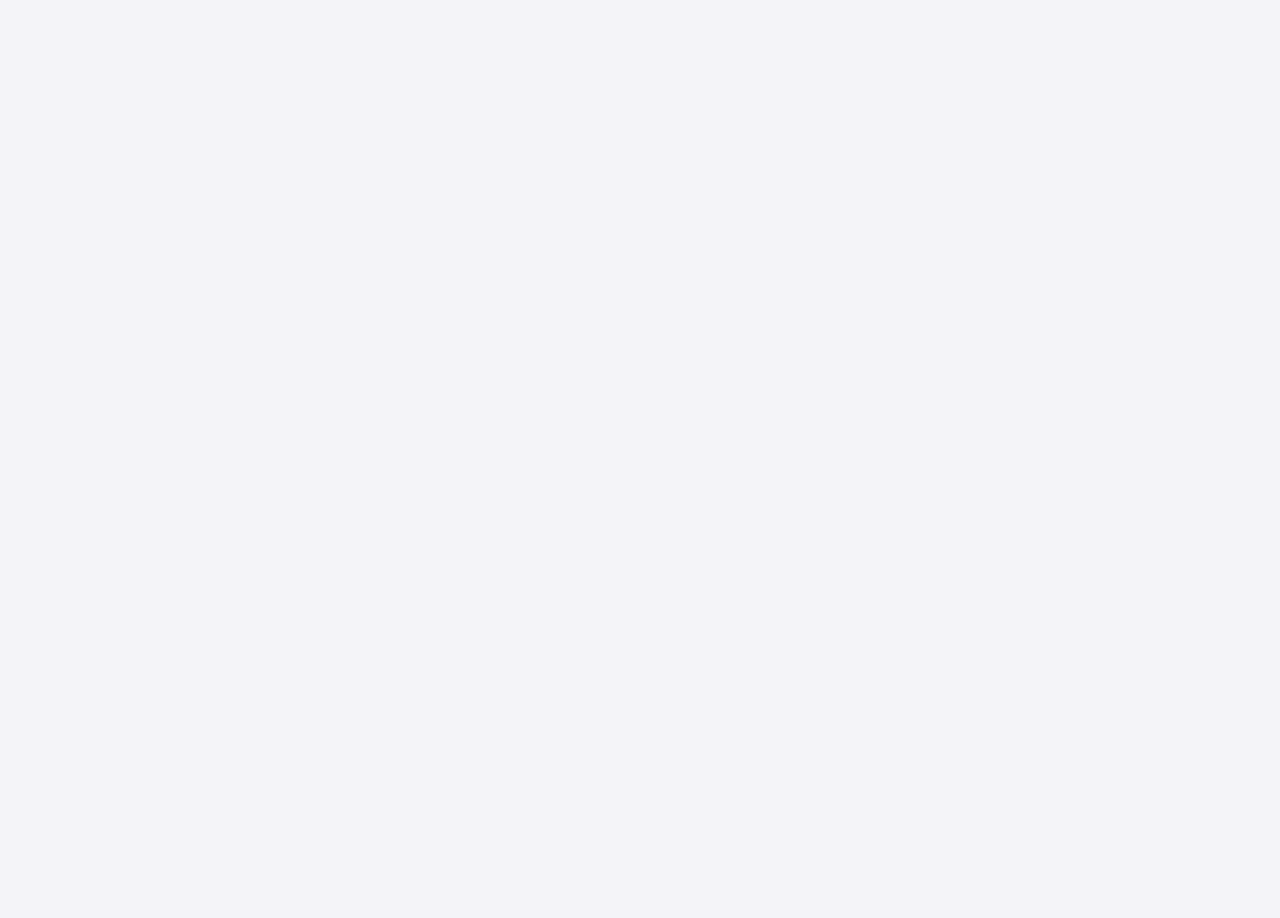
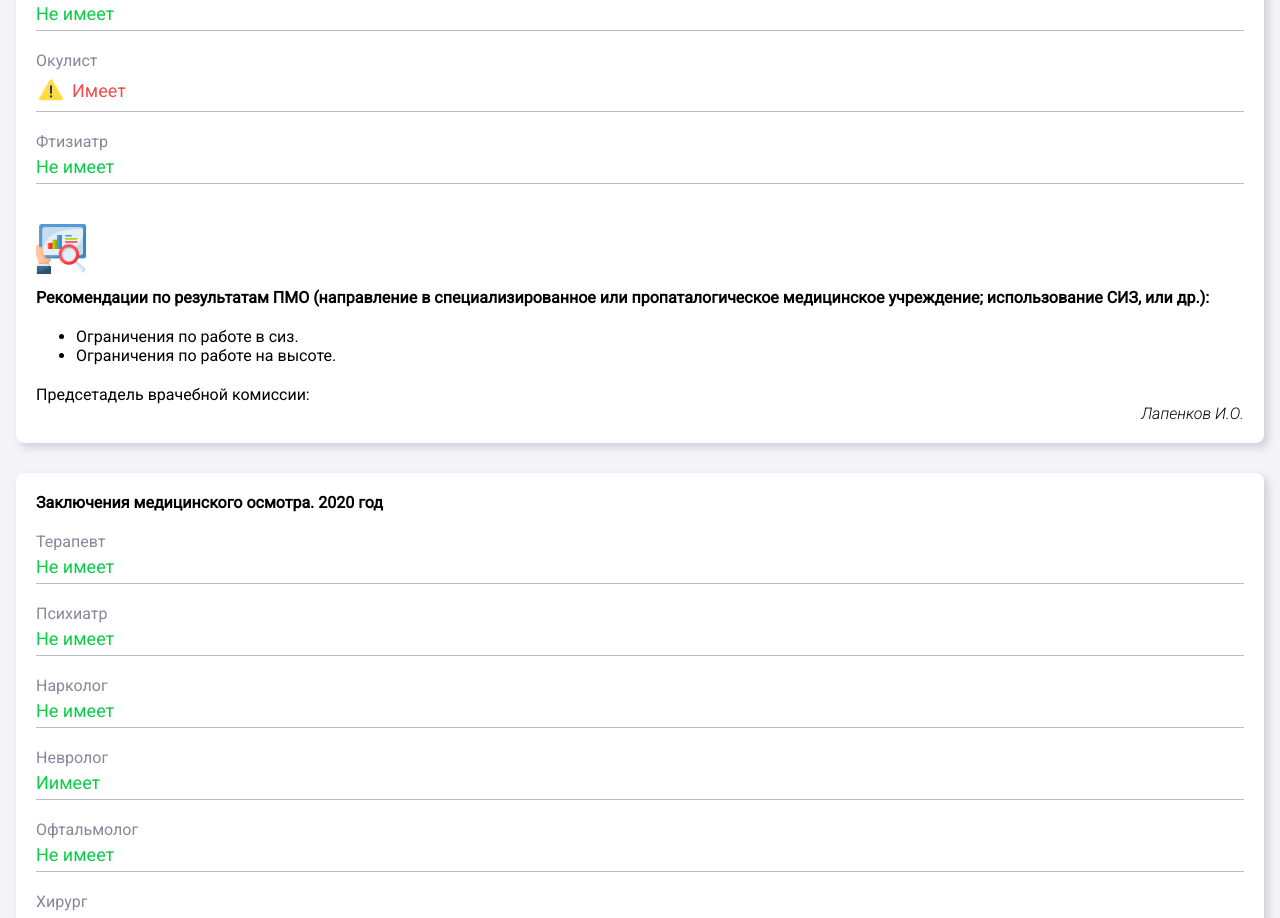
Before and after one commit to vladiks-git/rosneft, a React (Create React App) app: page /#/annualInspection in a window 1280 px wide. Shown: the part 864-1782 px from the top of the page. Before the commit the page ends 800 px from the top, so only its background shows below. Built offline with nearby package versions, Linux system fonts and the light colour scheme.

Commit message:
fix style

```diff
--- a/src/components/header/index.jsx
+++ b/src/components/header/index.jsx
@@ -32,7 +32,7 @@ export default function DenseAppBar({ onOpenNavigation }) {
               Rosneft Health
             </Typography>
           </Toolbar>
-          <p>Иванов И.И.</p>
+          <p className='person__fio'>Иванов И.И.</p>
         </div>
       </AppBar>
     </Box>
--- a/src/components/header/style.scss
+++ b/src/components/header/style.scss
@@ -6,3 +6,7 @@
     padding-right: 10px;
   }
 }
+
+.person__fio {
+  color: #1976d2;
+}
--- a/src/pages/AnnualInspection/index.jsx
+++ b/src/pages/AnnualInspection/index.jsx
@@ -1,12 +1,189 @@
 import { CardContent } from '../../ui-kit';
 import React from 'react';
 
+import warning from './warning.png';
+import recResult from './result.png';
+
+import './style.scss';
+
+const data2021 = [
+  {
+    doctor: 'Терапевт',
+    result: 'Не имеет',
+  },
+  {
+    doctor: 'Психиатр',
+    result: 'Не имеет',
+  },
+  {
+    doctor: 'Нарколог',
+    result: 'Не имеет',
+  },
+  {
+    doctor: 'Невролог',
+    result: 'Не имеет',
+  },
+  {
+    doctor: 'Офтальмолог',
+    result: 'Не имеет',
+  },
+  {
+    doctor: 'Хирург',
+    result: 'Не имеет',
+  },
+  {
+    doctor: 'Онколог',
+    result: 'Не имеет',
+  },
+  {
+    doctor: 'Уроолог',
+    result: 'Не имеет',
+  },
+  {
+    doctor: 'Стоматолог',
+    result: 'Не имеет',
+  },
+  {
+    doctor: 'Эндокринолог',
+    result: 'Не имеет',
+  },
+  {
+    doctor: 'Инфекционист',
+    result: 'Не имеет',
+  },
+  {
+    doctor: 'Окулист',
+    result: 'Имеет',
+  },
+  {
+    doctor: 'Фтизиатр',
+    result: 'Не имеет',
+  },
+];
+
+const data2020 = [
+  {
+    doctor: 'Терапевт',
+    result: 'Не имеет',
+  },
+  {
+    doctor: 'Психиатр',
+    result: 'Не имеет',
+  },
+  {
+    doctor: 'Нарколог',
+    result: 'Не имеет',
+  },
+  {
+    doctor: 'Невролог',
+    result: 'Иимеет',
+  },
+  {
+    doctor: 'Офтальмолог',
+    result: 'Не имеет',
+  },
+  {
+    doctor: 'Хирург',
+    result: 'Не имеет',
+  },
+  {
+    doctor: 'Онколог',
+    result: 'Не имеет',
+  },
+  {
+    doctor: 'Уроолог',
+    result: 'Не имеет',
+  },
+  {
+    doctor: 'Стоматолог',
+    result: 'Не имеет',
+  },
+  {
+    doctor: 'Эндокринолог',
+    result: 'Не имеет',
+  },
+  {
+    doctor: 'Инфекционист',
+    result: 'Не имеет',
+  },
+  {
+    doctor: 'Фтизиатр',
+    result: 'Не имеет',
+  },
+];
+
 function AnnualInspectionPage() {
-  return <CardContent>
-    <div className="annualInspection__item">
-
+  return (
+    <div className='annualInspection__content'>
+      <CardContent>
+        <h4>{'Заключения медицинского осмотра. \n 2021 год'}</h4>
+        {data2021.map((item) => (
+          <div className='annualInspection__item'>
+            <div className='annualInspection__doctor'>{item.doctor}</div>
+            <div
+              className={`annualInspection__result ${
+                item.result === 'Имеет' ? 'annualInspection__attension' : ''
+              }`}
+            >
+              {item.result === 'Имеет' && (
+                <img className='annualInspection__warning' src={warning} />
+              )}
+              {item.result}
+            </div>
+          </div>
+        ))}
+        <img
+          className='annualInspection__recomendation-img'
+          src={recResult}
+          alt=''
+        />
+        <div className='annualInspection__recomendation'>
+          Рекомендации по результатам ПМО (направление в специализированное или
+          пропаталогическое медицинское учреждение; использование СИЗ, или др.):
+          <ul>
+            <li>Ограничения по работе в сиз.</li>
+            <li>Ограничения по работе на высоте.</li>
+          </ul>
+        </div>
+        <div className='annualInspection__main-doctor'>
+          Предсетадель врачебной комиссии: <p>Лапенков И.О.</p>
+        </div>
+      </CardContent>
+      <CardContent>
+        <h4>{'Заключения медицинского осмотра. \n 2020 год'}</h4>
+        {data2020.map((item) => (
+          <div className='annualInspection__item'>
+            <div className='annualInspection__doctor'>{item.doctor}</div>
+            <div
+              className={`annualInspection__result ${
+                item.result === 'Имеет' ? 'annualInspection__attension' : ''
+              }`}
+            >
+              {item.result === 'Имеет' && (
+                <img className='annualInspection__warning' src={warning} />
+              )}
+              {item.result}
+            </div>
+          </div>
+        ))}
+        <img
+          className='annualInspection__recomendation-img'
+          src={recResult}
+          alt=''
+        />
+        <div className='annualInspection__recomendation'>
+          Рекомендации по результатам ПМО (направление в специализированное или
+          пропаталогическое медицинское учреждение; использование СИЗ, или др.):
+          <ul>
+            <li>Болезни не выявлены</li>
+          </ul>
+        </div>
+        <div className='annualInspection__main-doctor'>
+          Предсетадель врачебной комиссии: <p>Лапенков И.О.</p>
+        </div>
+      </CardContent>
     </div>
-  </CardContent>;
+  );
 }
 
 export default AnnualInspectionPage;
--- /dev/null
+++ b/src/pages/AnnualInspection/style.scss
@@ -0,0 +1,50 @@
+@import "../../styles/variables.scss";
+.annualInspection {
+  &__content {
+    display: flex;
+    flex-direction: column;
+    gap: 30px;
+  }
+  &__item {
+    margin-top: 20px;
+    padding-bottom: 6px;
+    border-bottom: 1px solid #bdbdc5;
+  }
+  &__doctor {
+    color: $card-title;
+  }
+  &__result {
+    margin-top: 5px;
+    color: #0bcd46;
+    font-size: 18px;
+    display: flex;
+    align-items: center;
+    gap: 6px;
+  }
+  &__attension {
+    color: rgb(239 78 78);
+  }
+  &__warning {
+    width: 30px;
+  }
+  &__recomendation {
+    margin-top: 10px;
+    font-weight: 600;
+    ul {
+      font-weight: 500;
+      margin-top: 20px;
+    }
+  }
+  &__main-doctor {
+    margin-top: 20px;
+    p{
+      text-align: right;
+     font-style: italic;
+    }
+  }
+  &__recomendation-img {
+    width: 50px;
+    height: 50px;
+    margin-top: 40px;
+  }
+}
--- a/src/pages/RecordPage/styles.scss
+++ b/src/pages/RecordPage/styles.scss
@@ -1,8 +1,8 @@
 .container {
   display: flex;
   flex-wrap: wrap;
-  gap: 16px;
-  padding: 20px;
+  // gap: 16px;
+  // padding: 20px;
 }
 .form-container {
   width: 100%;
--- a/src/pages/SickLeavePage/styles.scss
+++ b/src/pages/SickLeavePage/styles.scss
@@ -1,5 +1,5 @@
 .container {
-  padding: 20px;
+  // padding: 20px;
   flex-direction: column;
   .record-donation__alert {
     margin-top: 0;
@@ -14,8 +14,11 @@
   }
 }
 .cards__wrapper {
-  display: flex;
+  // display: flex;
   flex-wrap: wrap;
   justify-content: center;
   gap: 16px;
+  & > div {
+    margin-top: 20px;
+  }
 }
```
Also changed, not shown: src/pages/AnnualInspection/result.png (added), src/pages/AnnualInspection/warning.png (added).
